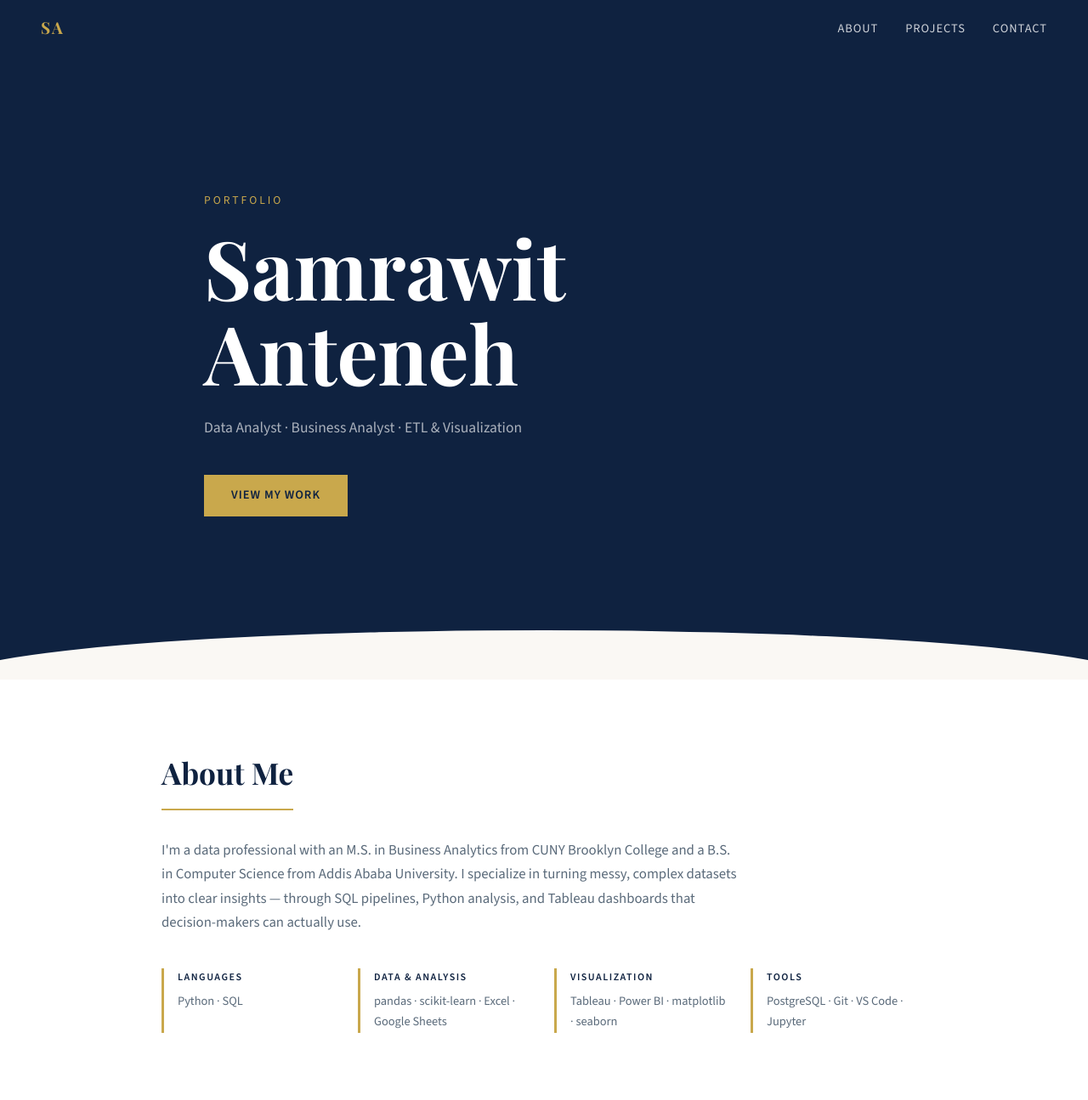
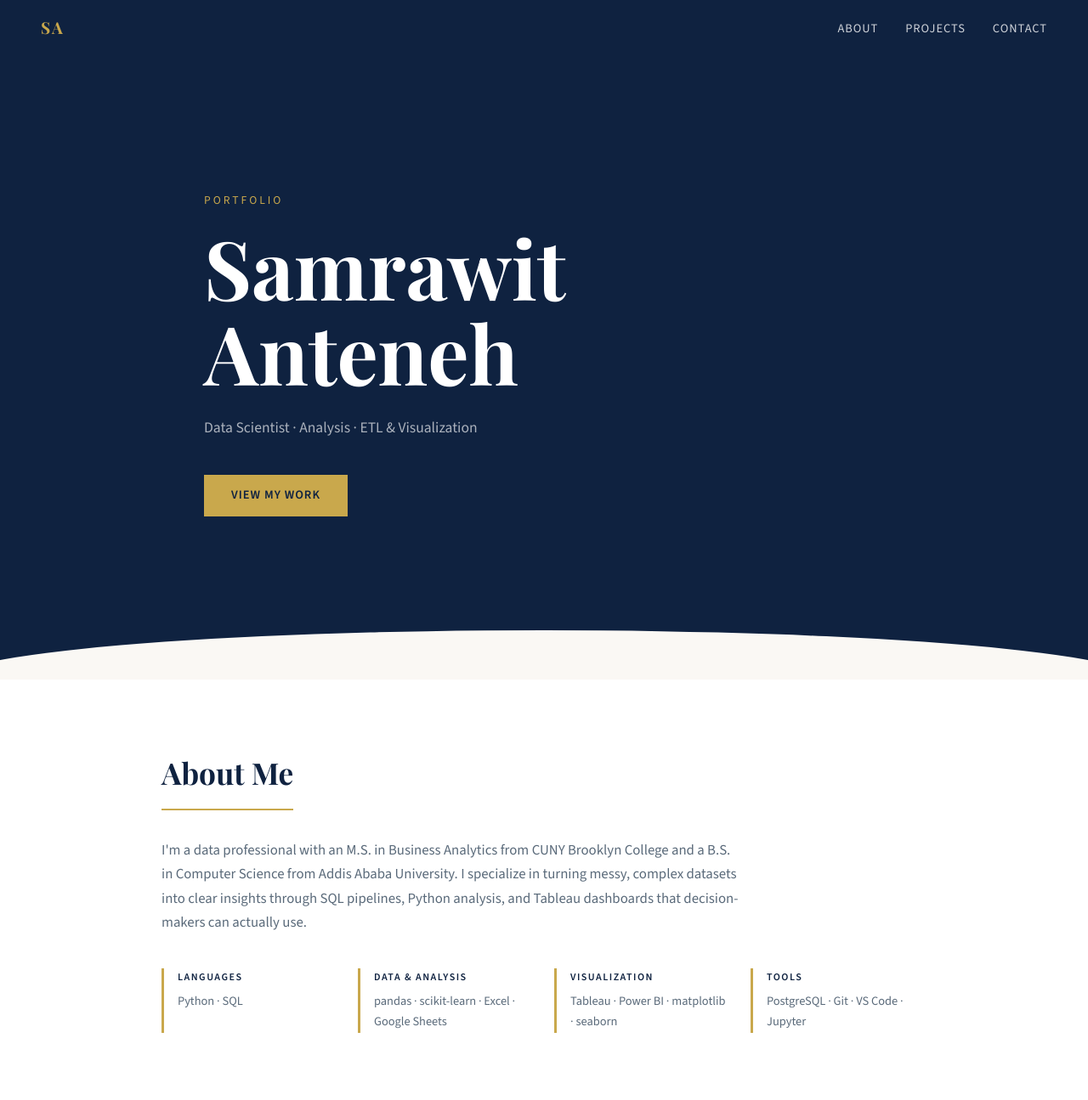
Before and after one commit to Samrawitg/portfolio, a Flask app: page / in a window 1280 px wide. Shown: the top 1295 px of the page at 85% size. Run offline with Flask 3, Linux system fonts and the light colour scheme.

Commit message:
minor description change

```diff
--- a/templates/index.html
+++ b/templates/index.html
@@ -22,7 +22,7 @@
     <div class="header-inner">
       <p class="header-label">Portfolio</p>
       <h1>Samrawit<br>Anteneh</h1>
-      <p class="header-tagline">Data Analyst · Business Analyst · ETL & Visualization</p>
+      <p class="header-tagline">Data Scientist · Analysis · ETL & Visualization</p>
       <a href="#projects" class="btn">View My Work</a>
     </div>
   </header>
@@ -33,7 +33,7 @@
       <p class="about-text">
         I'm a data professional with an M.S. in Business Analytics from CUNY Brooklyn College
         and a B.S. in Computer Science from Addis Ababa University. I specialize in turning
-        messy, complex datasets into clear insights — through SQL pipelines, Python analysis,
+        messy, complex datasets into clear insights through SQL pipelines, Python analysis,
         and Tableau dashboards that decision-makers can actually use.
       </p>
       <div class="skills-grid">
```
